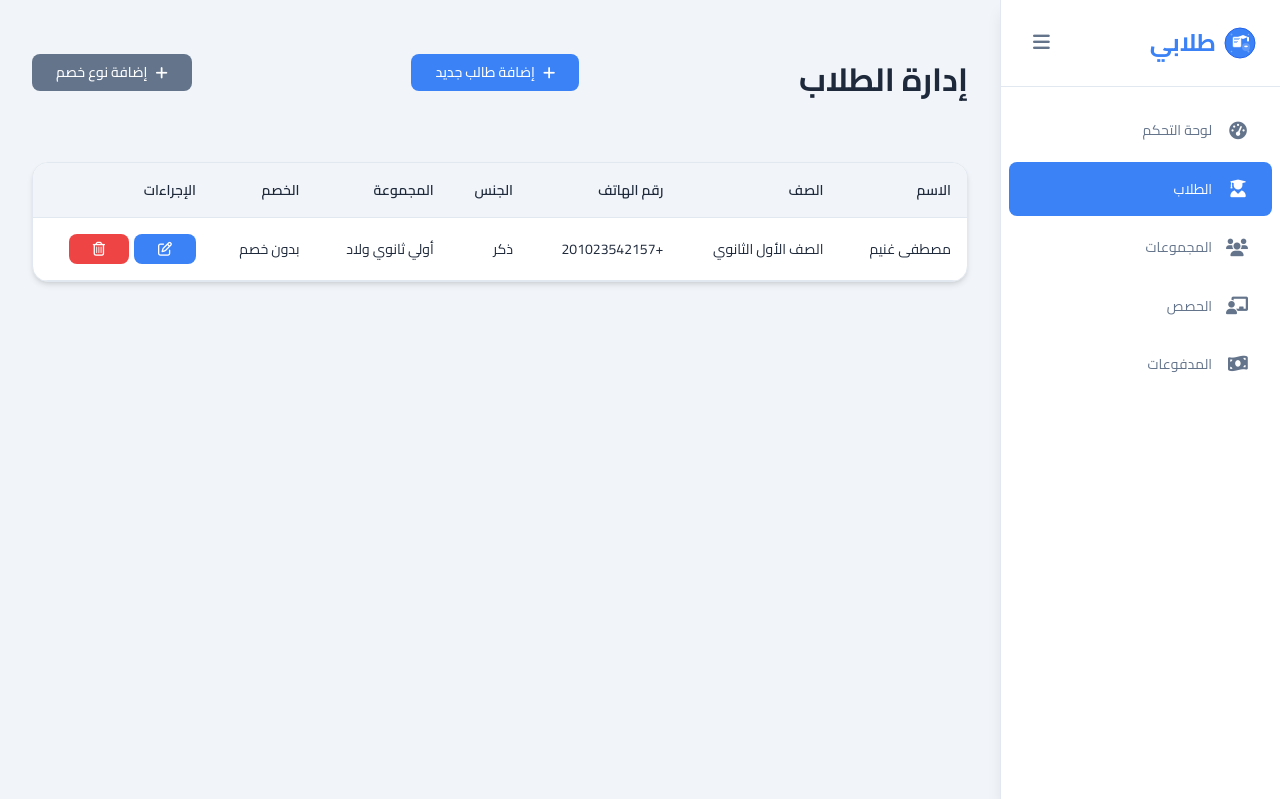
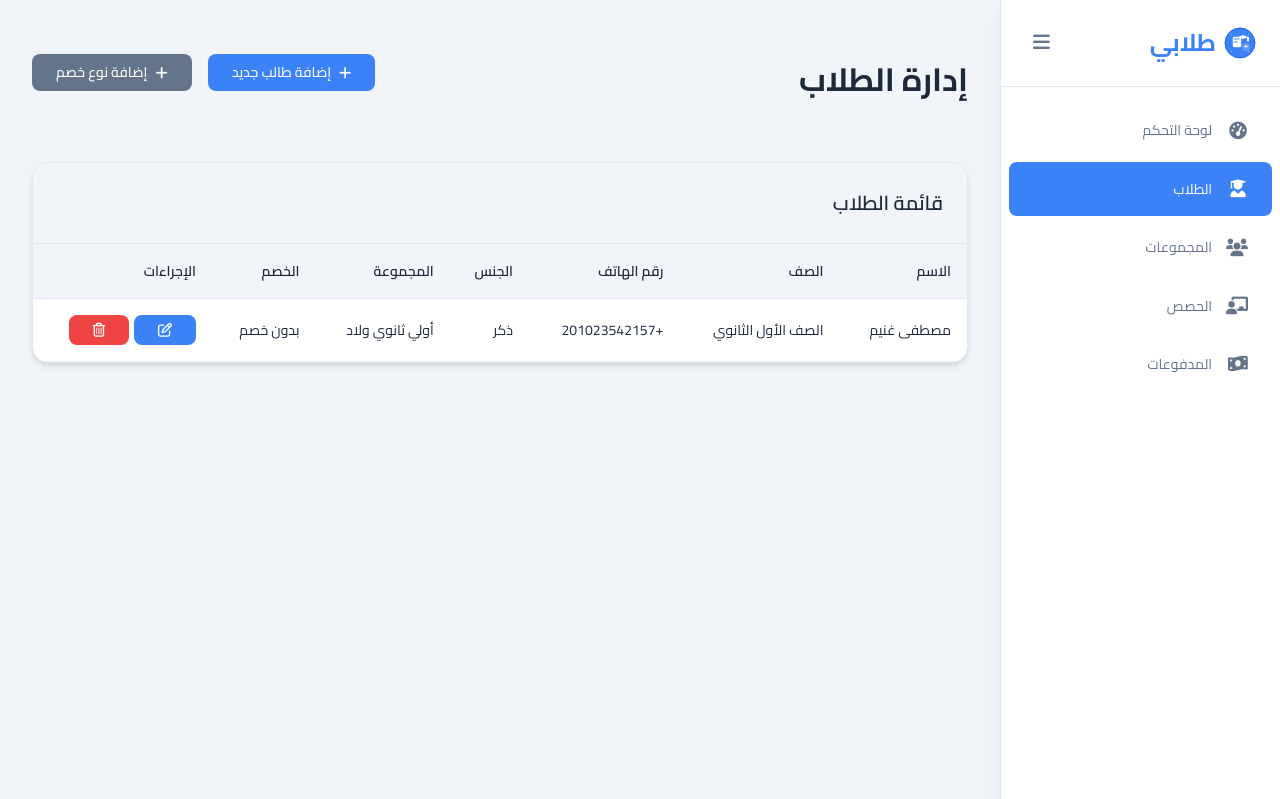
Before and after one commit to mostafax123/tollaby, a Django app: page /students/ in a window 1280 px wide. Shown: the top 799 px of the page. Run offline with Django 5.2, Linux system fonts and the light colour scheme; data comes from the database, SQL or seed files in the repository; both versions use the stored data as it was after the commit; some libraries are stand-ins or nearby versions.

Commit message:
add some styles

```diff
--- a/TollabyProject/settings.py
+++ b/TollabyProject/settings.py
@@ -25,7 +25,7 @@ SECRET_KEY = "django-insecure-xq2-bphou!22@yimg65cgs+_ory=s-k(7b!=#+fyns6i*w71xt
 # SECURITY WARNING: don't run with debug turned on in production!
 DEBUG = True
 
-ALLOWED_HOSTS = ['*']
+ALLOWED_HOSTS = ['192.168.1.2', 'localhost', '127.0.0.1']
 
 
 # Application definition
--- a/students/views.py
+++ b/students/views.py
@@ -200,6 +200,7 @@ def payments_page(request):
     payments = Payment.objects.values(
         "student_id",
         "student__name",
+        "student__group__grade",
         "amount_due",
         "amount_paid",
         "last_payment"
@@ -223,7 +224,7 @@ def create_offer(request):
         name = request.POST.get("name")
         discount = request.POST.get("discount")
         Offer.objects.create(title=name, discount=discount)
-        return redirect('create_offer')
+        return redirect('students')
     return render(request, 'create_offer.html')
 
 def download_payments_csv(request):
--- a/templates/index.html
+++ b/templates/index.html
@@ -40,7 +40,7 @@
                 <i class="fas fa-money-bill-wave"></i>
             </div>
             <div class="stat-content">
-                <h3 id="totalRevenue">{% if revenue.amount_paid__sum == None %}0 ج.م{% else %}{{ revenue.amount_paid__sum }}{% endif %}</h3>
+                <h3 id="totalRevenue">{% if revenue.amount_paid__sum == None %}0 ج.م{% else %} ج.م{{ revenue.amount_paid__sum }}{% endif %}</h3>
                 <p>إجمالي الإيرادات</p>
             </div>
         </div>
--- a/templates/payments/payments_list.html
+++ b/templates/payments/payments_list.html
@@ -22,6 +22,7 @@
                 <thead>
                     <tr>
                         <th>الطالب</th>
+                        <th>الصف الدراسي</th>
                         <th>المبلغ المستحق</th>
                         <th>المبلغ المدفوع</th>
                         <th>المتبقي</th>
@@ -33,9 +34,10 @@
                     {% for payment in payments %}
                         <tr>
                             <td>{{ payment.student__name }}</td>
+                            <td>{{ payment.student__group__grade }}</td>
                             <td>{{ payment.amount_due }} ج.م</td>
                             <td>{{ payment.amount_paid }} ج.م</td>
-                            <td>{{ payment.amount_due|sub:payment.amount_paid }} ج.م</td>
+                            <td style="color: red;">{{ payment.amount_due|sub:payment.amount_paid }} ج.م</td>
                             <td>{{ payment.last_payment }} ج.م</td>
                             <td>
                                 <a href="{% url 'add_payment' payment.student_id %}" class="btn btn-success" id="addPaymentBtn">
--- a/templates/students/students_list.html
+++ b/templates/students/students_list.html
@@ -4,7 +4,8 @@
 <section id="students" class="content-section active">
     <div class="section-header">
         <h1>إدارة الطلاب</h1>
-        <a href="{% url 'add_student' %}" class="btn btn-primary" id="addStudentBtn" style="justify-self: flex-end" >
+        <div class="filter-controls">
+                <a href="{% url 'add_student' %}" class="btn btn-primary" id="addStudentBtn" >
                     <i class="fas fa-plus"></i>
                     إضافة طالب جديد
                 </a>
@@ -13,8 +14,12 @@
                     إضافة نوع خصم
                 </a>
         </div>
+    </div>
     <!-- Students List -->
     <div class="table-container">
+        <div class="table-header">
+            <h3>قائمة الطلاب</h3>
+        </div>
         <div class="table-wrapper">
             <table class="data-table" id="studentsTable">
                 <thead>
```
Also changed, not shown: db.sqlite3. Lines whose indentation alone changed are shown as unchanged.
